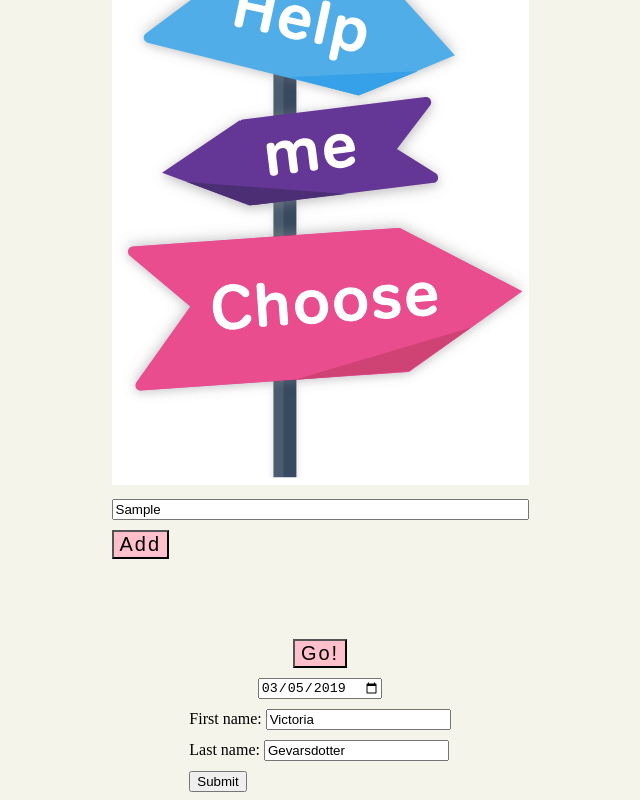
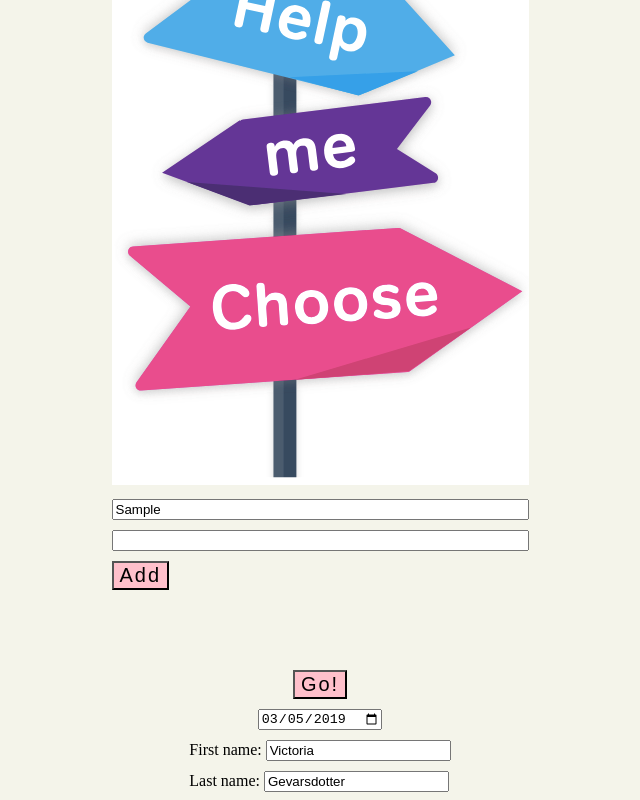
Before and after one commit to gevarsdotter/Help-me-choose, a plain HTML site: page index.html in a window 1280 px wide. Both pictures are taken after typing "Sample" into the empty fields and a click on the button "Add". Shown: the part 411-1211 px from the top of the page, without its empty margins (320-960 px from the left). Drawn offline with nearby package versions, Linux system fonts and the light colour scheme.

Commit message:
Länkat jQuery  Lagt till ytterligare ett <script> för min egen JS kod Hemsidan har nu ett block där resultatet kan visas när vi är klara, annars är det gömt Adderat en funktion som heter add_option som lägger till ett <input> element till inputs-blocket. add_option kör när man klickar på knappen för att lägga till ett alternativ.

```diff
--- a/index.html
+++ b/index.html
@@ -14,6 +14,10 @@
       </div>
       <button class="addOption">Add</button>
     </div>
+
+    <div class="resultSection">
+    </div>
+
     <button>Go!</button>
     <input type="date" id="myDate" value="2019-03-05">
     <form action="/action_page.php">
@@ -21,5 +25,16 @@
   Last name: <input type="text" name="LastName" value="Gevarsdotter"><br>
   <input type="submit" value="Submit">
     </form>
+
+<script src="https://code.jquery.com/jquery-3.3.1.min.js"> </script>
+<script>
+$(function(){
+  $('.resultSection').hide()
+  var add_option = function() {
+    $('.inputs').append('<input></input>')
+  }
+  $('.addOption').click(add_option)
+})
+</script>
   </body>
 </html>
```
